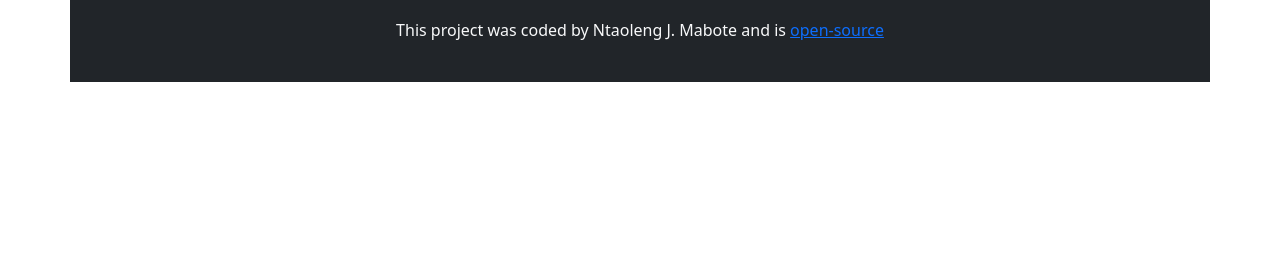
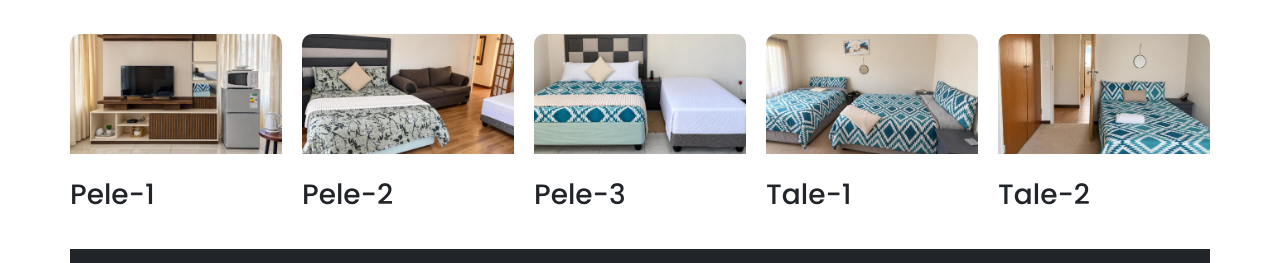
Before and after one commit to mabotejuliet-16/The-Pele-Guesthouse, a plain HTML site: page index.html in a window 1280 px wide. Shown: the part 812-1075 px from the top of the page. Before the commit the page ends 894 px from the top, so only its background shows below. Drawn offline with nearby package versions, Linux system fonts and the light colour scheme; a web font is replaced by a local one.

Commit message:
centered text on header, added room pictures

```diff
--- a/index.html
+++ b/index.html
@@ -80,10 +80,10 @@
       </div>
     </nav>
 
-    <header class="hero d-flex align-items-center text-white text-center">
+    <header class="hero d-flex align-items-center text-white">
       <div class="header-content">
         <h1>YOUR HOME AWAY <br />FROM HOME</h1>
-        <p class="lead text-center">
+        <p class="lead">
           Experience authentic South African hospitality in our couzy
           5-guesthouse.
         </p>
@@ -91,7 +91,7 @@
     </header>
 
     <section class="container booking-bar">
-      <div class="booking-bar bg-white p-4 rounded shadow">
+      <div class="booking-bar bg-light p-4 rounded shadow">
         <form class="row g-3 align-items-end">
           <div class="col-md-3">
             <label for="checkin" class="form-label">Check-in</label>
@@ -131,14 +131,41 @@
       </div>
     </section>
 
+    <h2 class="text-center my-5">Discover our 5 cozy rooms</h2>
+
+    <div class="rooms-container">
+      <div class="room">
+        <img src="src/images/pele hero img.jpg" alt="Room 1" /><br />
+        <h3>Pele-1</h3>
+      </div>
+      <div class="room">
+        <img src="src/images/Pele-1.jpg" alt="Room 2" /><br />
+        <h3>Pele-2</h3>
+      </div>
+      <div class="room">
+        <img src="src/images/Pele-2.jpg" alt="Room 3" /><br />
+        <h3>Pele-3</h3>
+      </div>
+      <div class="room">
+        <img src="src/images/Tale-1.jpg" alt="Room 4" /><br />
+        <h3>Tale-1</h3>
+      </div>
+      <div class="room">
+        <img src="src/images/Tale-2.jpg" alt="Room 5" /><br />
+        <h3>Tale-2</h3>
+      </div>
+    </div>
+
     <footer class="container bg-dark text-light text-center py-4">
       <div class="boxes">
         <div class="box">
           <h2>The Pele Guesthouse</h2>
-          <p>
+          <a
+            href="https://www.booking.com/hotel/za/the-pele-guest-house.en-gb.html?label=gog235jc-10CAso-wFCFHRoZS1wZWxlLWd1ZXN0LWhvdXNlSDNYA2j7AYgBAZgBM7gBF8gBDNgBA-gBAfgBAYgCAagCAbgCmIGX2AbAAgHSAiQyMzhlNDhlNS0wYzE4LTRjNzctODhhNy1lMTJhY2ZjYjQ5ZTjYAgHgAgE&sid=0b849b7ab7c4615e6e982f96d5c74994&aid=356980&ucfs=1&checkin=2026-11-24&checkout=2026-11-25&dest_id=-1217255&dest_type=city&group_adults=1&no_rooms=1&group_children=0&srpvid=7635db74a967c0d4899012e85464b539&srepoch=1795545280&atlas_src=sr_iw_title#map_opened-map_trigger_header"
+          >
             8 Banfield Street, Pretoriusrus <br />
             Carletonville 2499
-          </p>
+          </a>
         </div>
         <div class="box">
           <h2>Contact Us</h2>
--- a/src/style.css
+++ b/src/style.css
@@ -39,6 +39,7 @@ header h1 {
 
 .booking-bar {
   margin-top: -55px;
+  margin-bottom: 50px;
   position: relative;
   z-index: 10;
   max-width: 960px;
@@ -48,3 +49,38 @@ header h1 {
   background-color: #845643;
   color: white;
 }
+
+.rooms-container {
+  display: grid;
+  grid-template-columns: repeat(5, minmax(0, 1fr));
+  gap: 20px;
+  max-width: 1200px;
+  margin: 0 auto;
+  padding: 30px;
+}
+
+.room {
+  border-radius: 10px;
+  overflow: hidden;
+}
+
+.room img {
+  display: block;
+  width: 100%;
+  aspect-ratio: 16 / 9;
+  object-fit: cover;
+}
+
+@media (max-width: 900px) {
+  .rooms-container {
+    grid-template-columns: repeat(3, minmax(0, 1fr));
+  }
+}
+
+@media (max-width: 560px) {
+  .rooms-container {
+    grid-template-columns: repeat(2, minmax(0, 1fr));
+    gap: 12px;
+    padding: 0 12px;
+  }
+}
```
Also changed, not shown: src/images/Pele-1.jpg (added), src/images/Tale-1.jpg (added), src/images/Tale-2.jpg (added), src/images/pele-2.jpg (added).
